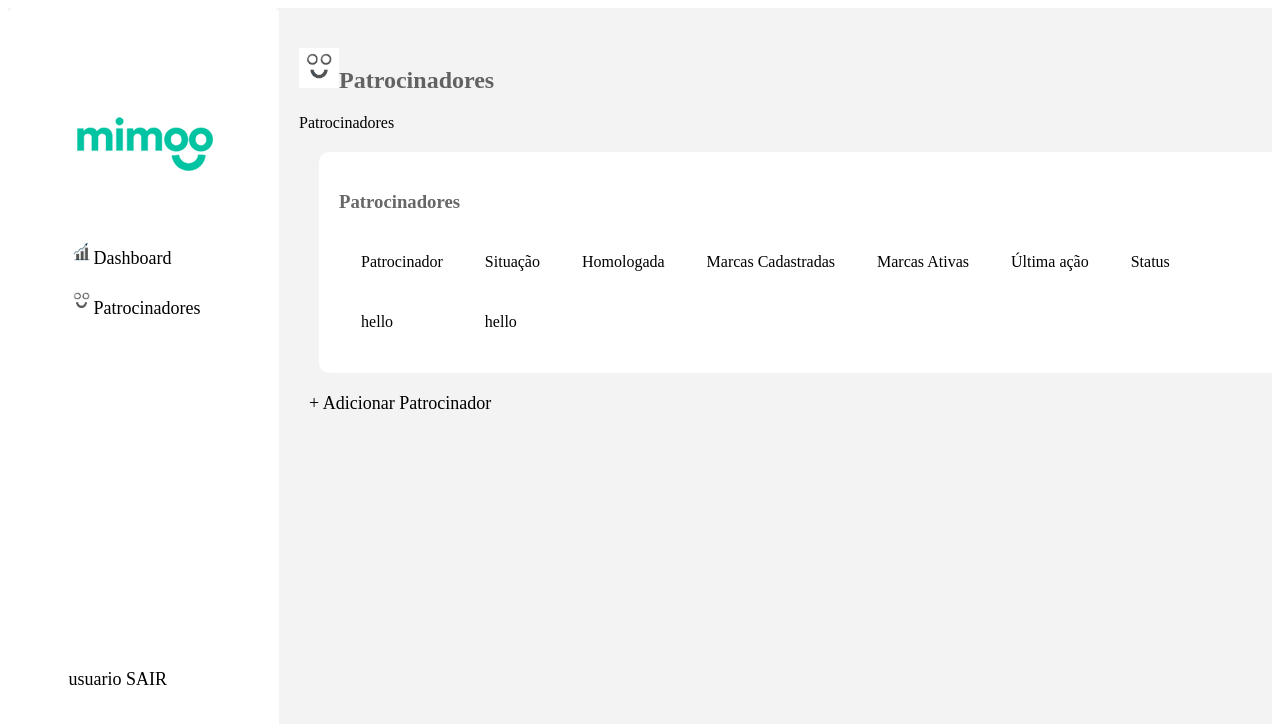
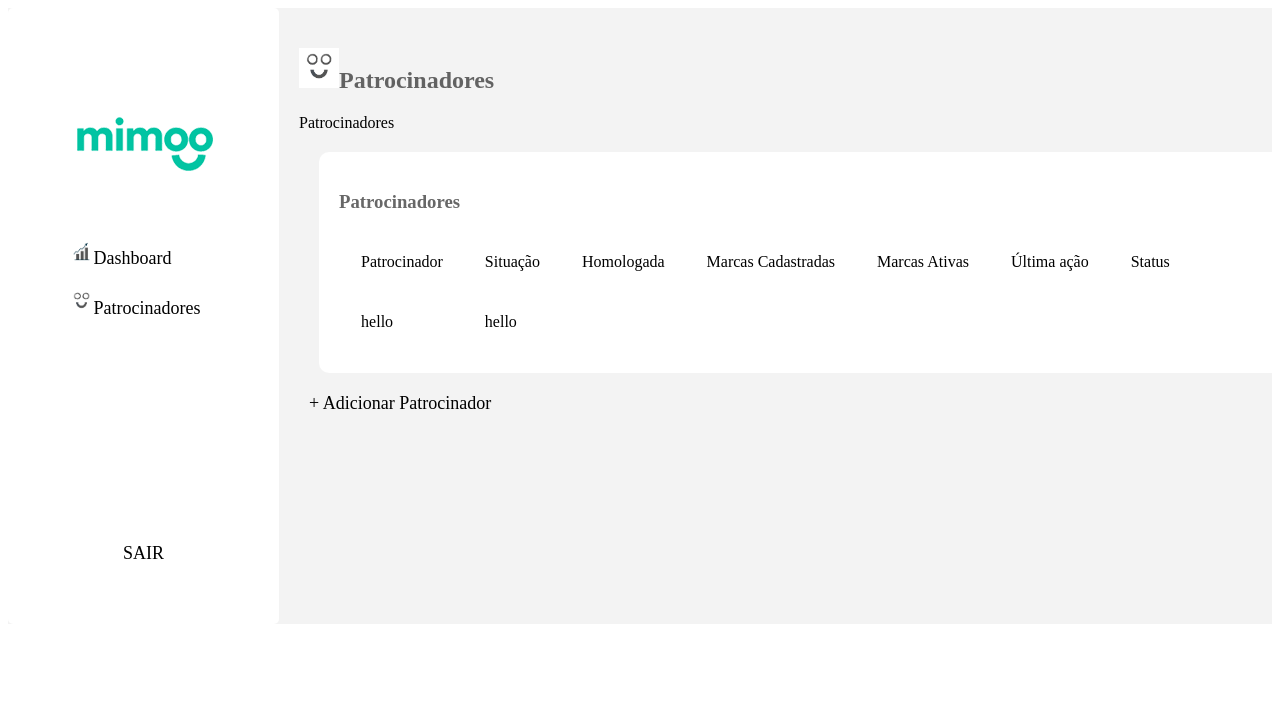
Before and after one commit to CarolinaInglethe/ci-project-mimoo-sponsor-registration, a React (Create React App) app: page /sponsors in a window 1280 px wide. Shown: the top 724 px of the page. Built offline with nearby package versions, Linux system fonts and the light colour scheme.

Commit message:
NavBar - Pega email  usuario , e organiza link css

```diff
--- a/src/components/NavBar.tsx
+++ b/src/components/NavBar.tsx
@@ -1,10 +1,13 @@
-import React from 'react';
+import React, { useContext } from 'react';
 import { Link } from 'react-router-dom';
 import logoMimoo from '../images/logo-mimoo.png';
 import logoGrafico from '../images/logo-grafico.png'
 import logoSorriso from '../images/logo-sorriso.png'
+import { InfoContext } from '../context/infoContext-Provider';
 
 const NavBar = () => {
+  const { infoUserLogin } = useContext(InfoContext)
+
   return (
     <div className="nav-bar-container">
     <img src={logoMimoo} alt="logo" />
@@ -19,8 +22,9 @@ const NavBar = () => {
     </Link>
 
     <span className="nav-sair">
+    {infoUserLogin.email}
       <Link to="/login">
-        usuario  SAIR
+        SAIR
       </Link>
     </span>
 
--- a/src/css/App.css
+++ b/src/css/App.css
@@ -68,7 +68,10 @@ a:hover {
 }
 
 .nav-sair {
-  margin-top: 200%;
+  display: flex;
+  flex-direction: column;
+  margin-top: 120%;
+  text-align: center;
 }
 
 .sponsors-container {
```
